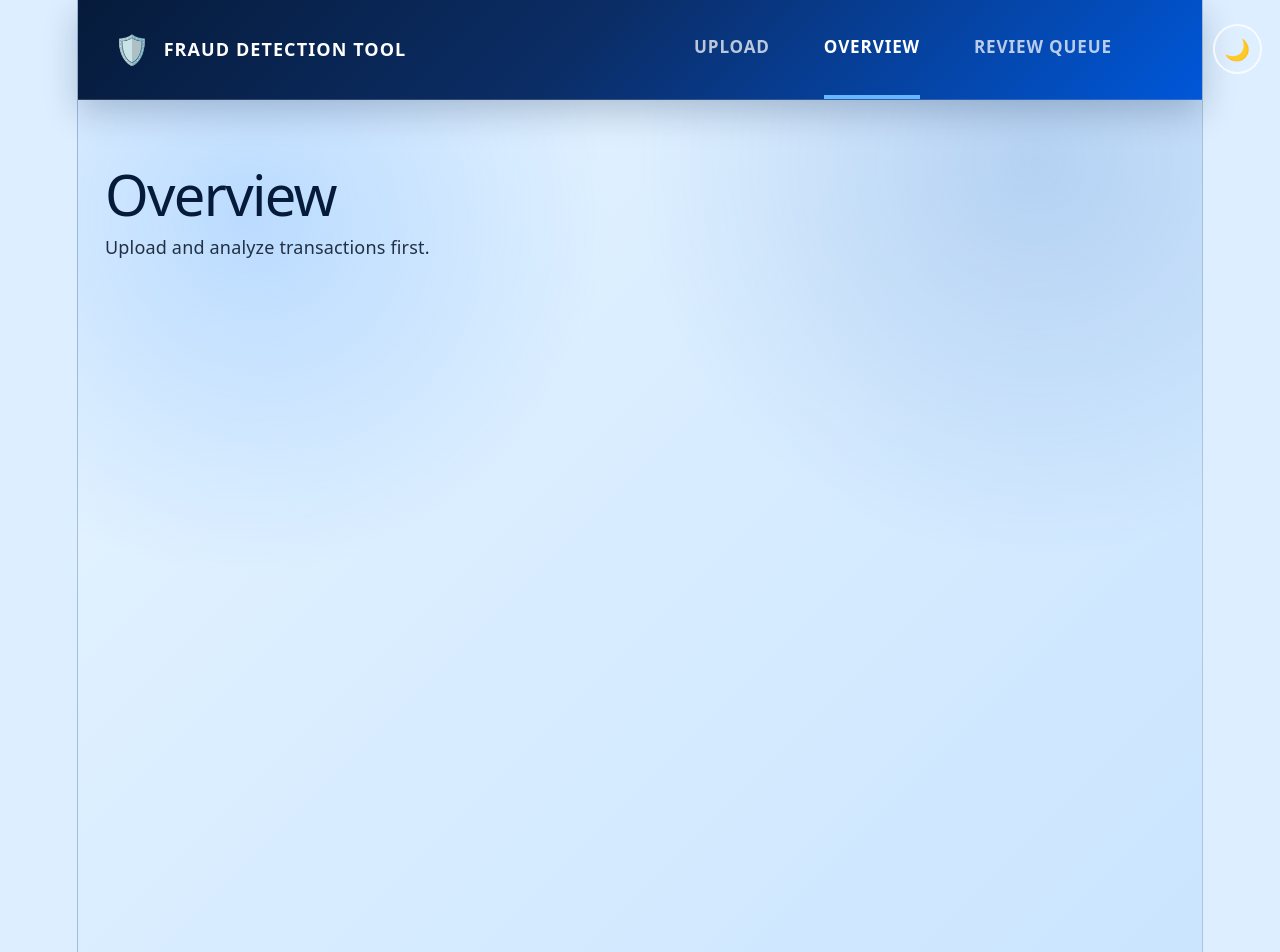
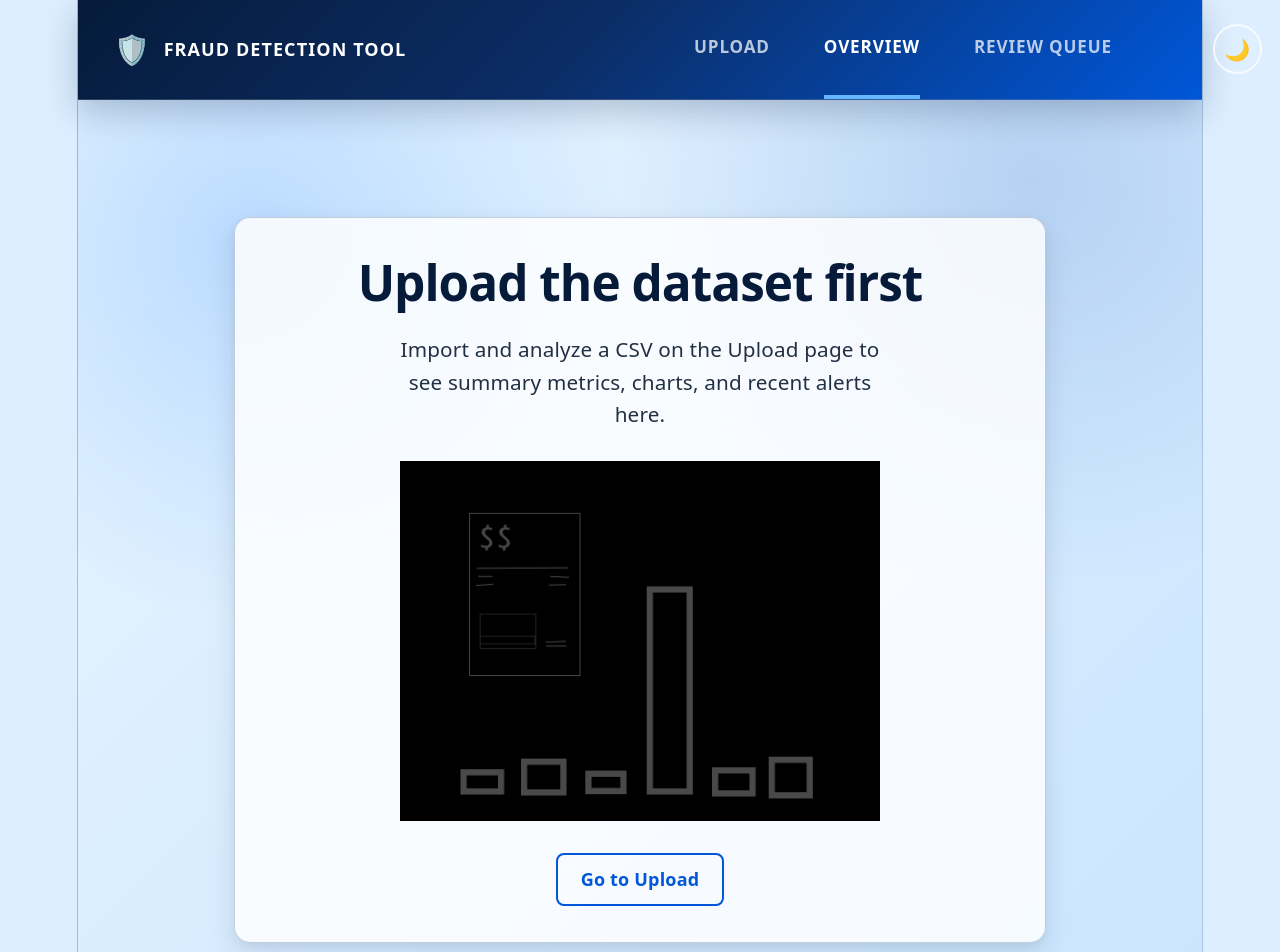
Before and after one commit to tksullivan3-cmd/MPCHackathon2026, a React (Vite) app: page /overview in a window 1280 px wide. Shown: the top 952 px of the page. Built offline with nearby package versions, Linux system fonts and the light colour scheme.

Commit message:
add bar chart placeholder

```diff
--- a/src/pages/OverviewPage.css
+++ b/src/pages/OverviewPage.css
@@ -1,6 +1,75 @@
 .overview-page {
   text-align: left;
   max-width: 100%;
+}
+
+.overview-page--empty {
+  text-align: center;
+}
+
+.overview-page__empty {
+  display: flex;
+  flex-direction: column;
+  align-items: center;
+  justify-content: center;
+  gap: 1.25rem;
+  width: min(100%, 42rem);
+  margin: 2rem auto 3rem;
+  padding: 2rem 1.5rem;
+  text-align: center;
+  border: 1px solid var(--border);
+  border-radius: 16px;
+  background: var(--surface);
+  box-shadow: var(--card-shadow);
+}
+
+.overview-page__empty-art {
+  display: block;
+  width: min(100%, 28rem);
+  max-height: 20rem;
+  height: auto;
+  object-fit: contain;
+  margin-top: 0.5rem;
+}
+
+.overview-page__empty-title {
+  margin: 0;
+  font-size: clamp(2rem, 5vw, 2.75rem);
+  line-height: 1.15;
+  letter-spacing: -0.02em;
+  color: var(--text-h);
+  font-weight: 700;
+}
+
+.overview-page__empty-text {
+  margin: 0;
+  max-width: 28rem;
+  font-size: 1.15rem;
+  line-height: 1.55;
+  color: var(--text);
+}
+
+.overview-page__empty-link {
+  display: inline-flex;
+  align-items: center;
+  justify-content: center;
+  margin-top: 0.5rem;
+  padding: 0.65rem 1.25rem;
+  font-weight: 600;
+  color: var(--accent);
+  text-decoration: none;
+  background: transparent;
+  border: 2px solid var(--accent);
+  border-radius: 8px;
+}
+
+.overview-page__empty-link:hover {
+  opacity: 0.85;
+}
+
+.overview-page__empty-link:focus-visible {
+  outline: 2px solid var(--accent-light);
+  outline-offset: 2px;
 }
 
 .overview-page__header h1 {
--- a/src/pages/OverviewPage.tsx
+++ b/src/pages/OverviewPage.tsx
@@ -1,3 +1,4 @@
+import { Link } from 'react-router-dom'
 import './OverviewPage.css'
 
 function formatLabel(label: string): string {
@@ -11,13 +12,22 @@ function formatLabel(label: string): string {
 function OverviewPage({ analysisResult }: { analysisResult: any }) {
   if (!analysisResult) {
     return (
-      <section className="overview-page">
-        <header className="overview-page__header">
-          <h1>Overview</h1>
-          <p className="overview-page__subtitle">
-            Upload and analyze transactions first.
+      <section className="overview-page overview-page--empty">
+        <div className="overview-page__empty">
+          <h1 className="overview-page__empty-title">Upload the dataset first</h1>
+          <p className="overview-page__empty-text">
+            Import and analyze a CSV on the Upload page to see summary metrics,
+            charts, and recent alerts here.
           </p>
-        </header>
+          <img
+            className="overview-page__empty-art"
+            src="/images/review_bargraph_holder.png"
+            alt="Overview charts placeholder"
+          />
+          <Link className="overview-page__empty-link" to="/upload">
+            Go to Upload
+          </Link>
+        </div>
       </section>
     )
   }
```
Also changed, not shown: public/images/review_bargraph_holder.png (added).
